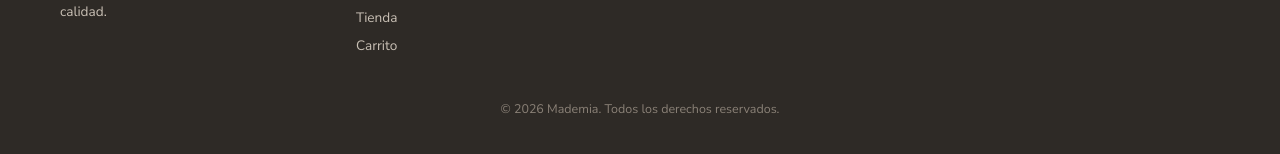
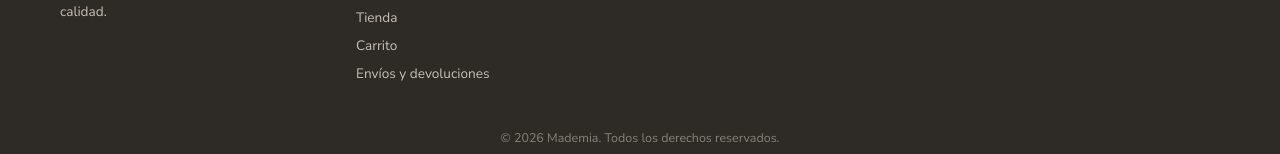
Before and after one commit to mademia/mademia, a React (Vite) app: page / in a window 1280 px wide. Shown: the part 730-884 px from the top of the page. Built offline with nearby package versions, Linux system fonts and the light colour scheme; no server answers; the database is empty.

Commit message:
Add link to shipping and returns in Footer

```diff
--- a/src/components/Footer.jsx
+++ b/src/components/Footer.jsx
@@ -16,6 +16,7 @@ export default function Footer() {
           <Link to="/" style={styles.link}>Inicio</Link>
           <Link to="/tienda" style={styles.link}>Tienda</Link>
           <Link to="/carrito" style={styles.link}>Carrito</Link>
+          <Link to="/politicas" style={styles.link}>Envíos y devoluciones</Link>
         </div>
         <div>
           <h4 style={styles.heading}>Contacto</h4>
```
